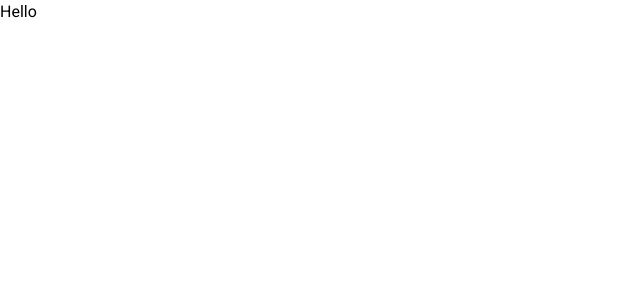
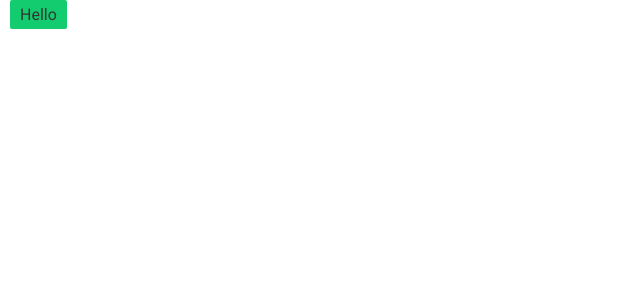
Before and after one commit to Aleksandrlitvinov/task-manager, a React (Vite) app: page / in a window 1280 px wide. Shown: the top 300 px of the page, without its empty margins (0-640 px from the left). Built offline with nearby package versions, Linux system fonts and the light colour scheme.

Commit message:
feat: add component Button

```diff
--- a/src/App.tsx
+++ b/src/App.tsx
@@ -1,3 +1,9 @@
+import { Button } from './components'
+
 export const App = () => {
-  return <div>Hello</div>
+  return (
+    <div style={{ marginLeft: '10px' }}>
+      <Button variant={'success'}>Hello</Button>
+    </div>
+  )
 }
--- /dev/null
+++ b/src/components/ui/button/button.module.scss
@@ -0,0 +1,27 @@
+@mixin button{
+  cursor: pointer;
+
+  display: flex;
+  align-items: center;
+  justify-content: center;
+
+  padding: 5px 10px;
+
+  font-weight: var(--font-weight-regular);
+  color: var(--color-dark-500);
+
+  border: none;
+  border-radius: 2px;
+}
+
+.success {
+  @include button;
+
+  background-color: var(--color-success-500);
+}
+
+.danger {
+  @include button;
+
+  background-color: var(--color-danger-500);
+}
--- /dev/null
+++ b/src/components/ui/button/button.tsx
@@ -0,0 +1,21 @@
+import { ComponentPropsWithoutRef, ElementType } from 'react'
+
+import { clsx } from 'clsx'
+
+import s from './button.module.scss'
+
+type ButtonPropsType<T extends ElementType = 'button'> = {
+  as?: T
+  children?: string
+  className?: string
+  variant: 'danger' | 'success' | 'warning'
+} & ComponentPropsWithoutRef<'button'>
+export const Button = <T extends ElementType = 'button'>(props: ButtonPropsType<T>) => {
+  const { as: Component = 'button', children, variant = 'success', ...rest } = props
+
+  return (
+    <Component className={clsx(s[variant])} {...rest}>
+      {children}
+    </Component>
+  )
+}
--- /dev/null
+++ b/src/components/ui/button/index.ts
@@ -0,0 +1 @@
+export { Button } from './button'
--- a/src/components/ui/index.ts
+++ b/src/components/ui/index.ts
@@ -1,3 +1,4 @@
 export * from './header'
 export * from './card'
 export * from './typography'
+export * from './button'
--- a/src/components/ui/typography/typography.module.scss
+++ b/src/components/ui/typography/typography.module.scss
@@ -4,7 +4,7 @@
   font-size: $fontSize;
   font-weight: $fontWeight;
   line-height: $lineHeight;
-  color: var(--color-dark-900);
+  color: var(--color-light-500);
 }
 
 .boldText14 {
```
Also changed, not shown: .eslintrc.cjs.
